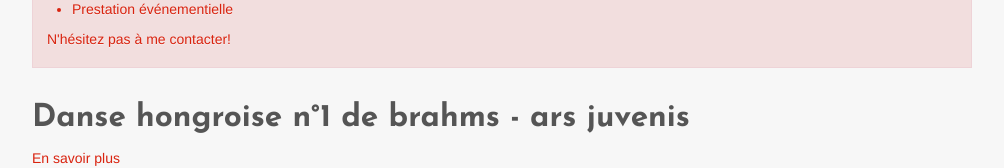
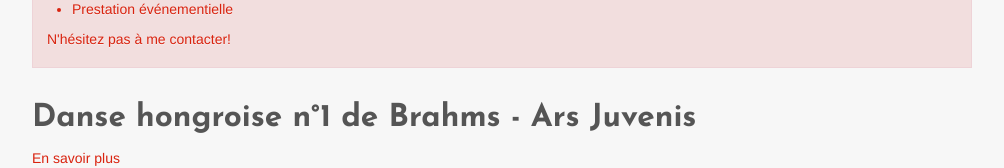
Before and after one commit to Baptisteq/baptisteq.github.com, a Jekyll site: the page built from index.html, in a window 1280 px wide. Shown: the part 503-671 px from the top of the page, without its empty margins (138-1142 px from the left). Built offline with Jekyll 4.4.1, drawn with Linux system fonts in a browser that asks for light colours; some of the changed text lies outside the part shown; grey boxes are pictures that could not be loaded.

Commit message:
capitalization sucks

```diff
--- a/index.html
+++ b/index.html
@@ -5,24 +5,28 @@
     <div class="span12">
         {% for page in site.pages %}
         {% if page.layout == 'production' %}
-            <h2>{{ page.title | capitalize }}</h2>
+            <div class="row">
+                <div class="span12">
+                    <h2>{{ page.title }}</h2>
+                </div>
+            </div>
             <a href="{{ page.permalink }}">En savoir plus</a>
             <div class="row">
                 <div class="span5">
                     <dl class="dl-horizontal">
                         <dt>Formation</dt>
                         {% for group in page.group %}
-                            <dd>{{ group | capitalize }}</dd>
+                            <dd>{{ group }}</dd>
                         {% endfor %}
 
                         <dt>Genre</dt>
                         {% for genre in page.genre %}
-                            <dd>{{ genre | capitalize }}</dd>
+                            <dd>{{ genre }}</dd>
                         {% endfor %}
 
                         <dt>Equipe</dt>
                         {% for team in page.team %}
-                            <dd>{{ team | capitalize }}</dd>
+                            <dd>{{ team }}</dd>
                         {% endfor %}
                     </dl>
                 </div>
```
Also changed, not shown: _layouts/production.html (+4 -4 lines), danse-hongroise.md (+4 -4 lines).
